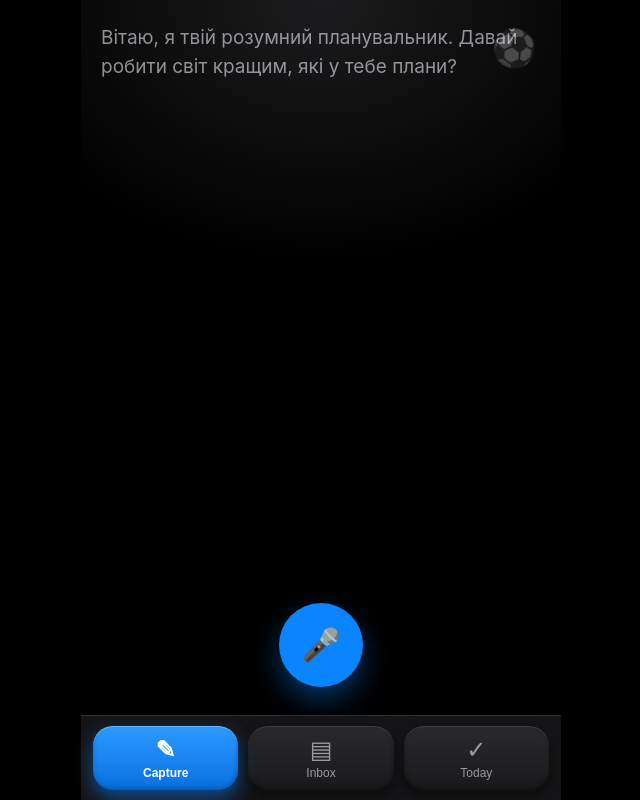
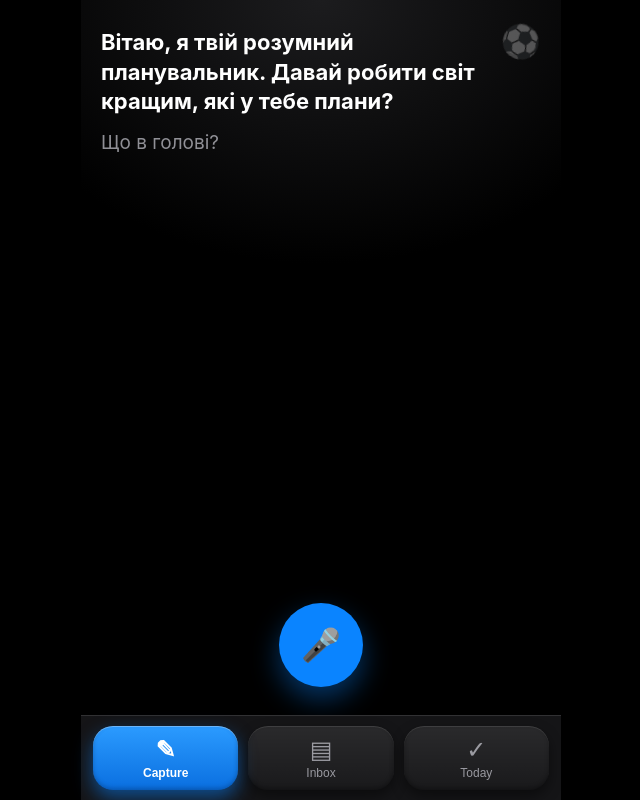
Before and after one commit to nazarhnura/brain-dump-app, a React (Vite) app: page / in a window 1280 px wide. Shown: the whole page, without its empty margins (319-959 px from the left). Built offline with nearby package versions, Linux system fonts and the light colour scheme; the HTML template or start-up script is replaced by a standard one.

Commit message:
Move greeting text to a heading, restore simple textarea placeholder

```diff
--- a/src/index.css
+++ b/src/index.css
@@ -55,12 +55,21 @@ body {
   position: relative;
 }
 
+.capture-screen__greeting {
+  margin: 0;
+  padding: 28px 84px 12px 20px;
+  font-size: 22px;
+  font-weight: 700;
+  line-height: 1.35;
+  color: var(--color-text);
+}
+
 .capture-screen__input {
   flex: 1;
   width: 100%;
   border: none;
   resize: none;
-  padding: 24px 20px 140px;
+  padding: 0 20px 140px;
   font-size: 19px;
   line-height: 1.5;
   background: transparent;
@@ -70,10 +79,10 @@ body {
 
 .capture-screen__football {
   position: absolute;
-  top: 28px;
-  right: 24px;
-  font-size: 36px;
-  opacity: 0.25;
+  top: 24px;
+  right: 20px;
+  font-size: 32px;
+  opacity: 0.3;
   animation: football-bounce 2.6s ease-in-out infinite;
   pointer-events: none;
 }
--- a/src/screens/Capture.tsx
+++ b/src/screens/Capture.tsx
@@ -10,9 +10,12 @@ export function Capture() {
       <span className="capture-screen__football" aria-hidden="true">
         ⚽
       </span>
+      <h1 className="capture-screen__greeting">
+        Вітаю, я твій розумний планувальник. Давай робити світ кращим, які у тебе плани?
+      </h1>
       <textarea
         className="capture-screen__input"
-        placeholder="Вітаю, я твій розумний планувальник. Давай робити світ кращим, які у тебе плани?"
+        placeholder="Що в голові?"
         value={draft}
         onChange={(e) => setDraft(e.target.value)}
         autoFocus
```
